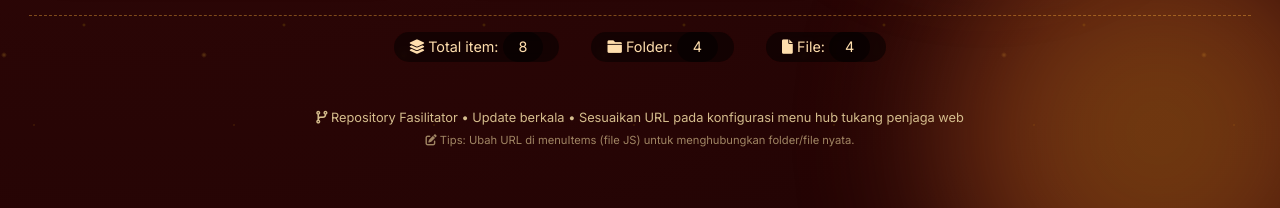
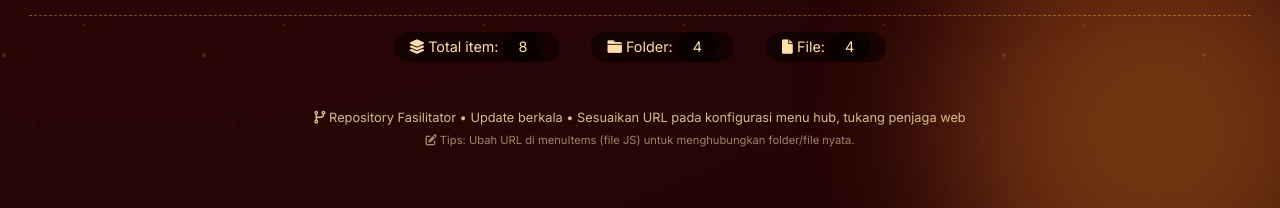
Before and after one commit to fasilitatormgl/siomai, a Jekyll site: the page bahankerja.html, which Jekyll copies as it is, in a window 1280 px wide and 900 px high, scrolled down 768 px. Shown: the part 689-897 px from the top of the window. Built offline with Jekyll 4.4.1, drawn with Linux system fonts in a browser that asks for light colours.

Commit message:
Update bahankerja.html

```diff
--- a/bahankerja.html
+++ b/bahankerja.html
@@ -439,7 +439,7 @@
     <span><i class="fas fa-file"></i> File: <span id="fileCount">0</span></span>
   </div>
   <footer>
-    <i class="fas fa-code-branch"></i> Repository Fasilitator • Update berkala • Sesuaikan URL pada konfigurasi menu hub tukang penjaga web
+    <i class="fas fa-code-branch"></i> Repository Fasilitator • Update berkala • Sesuaikan URL pada konfigurasi menu hub, tukang penjaga web
   </footer>
 </div>
 
```
Also changed, not shown: other parts of bahankerja.html (+1 -1 lines).
